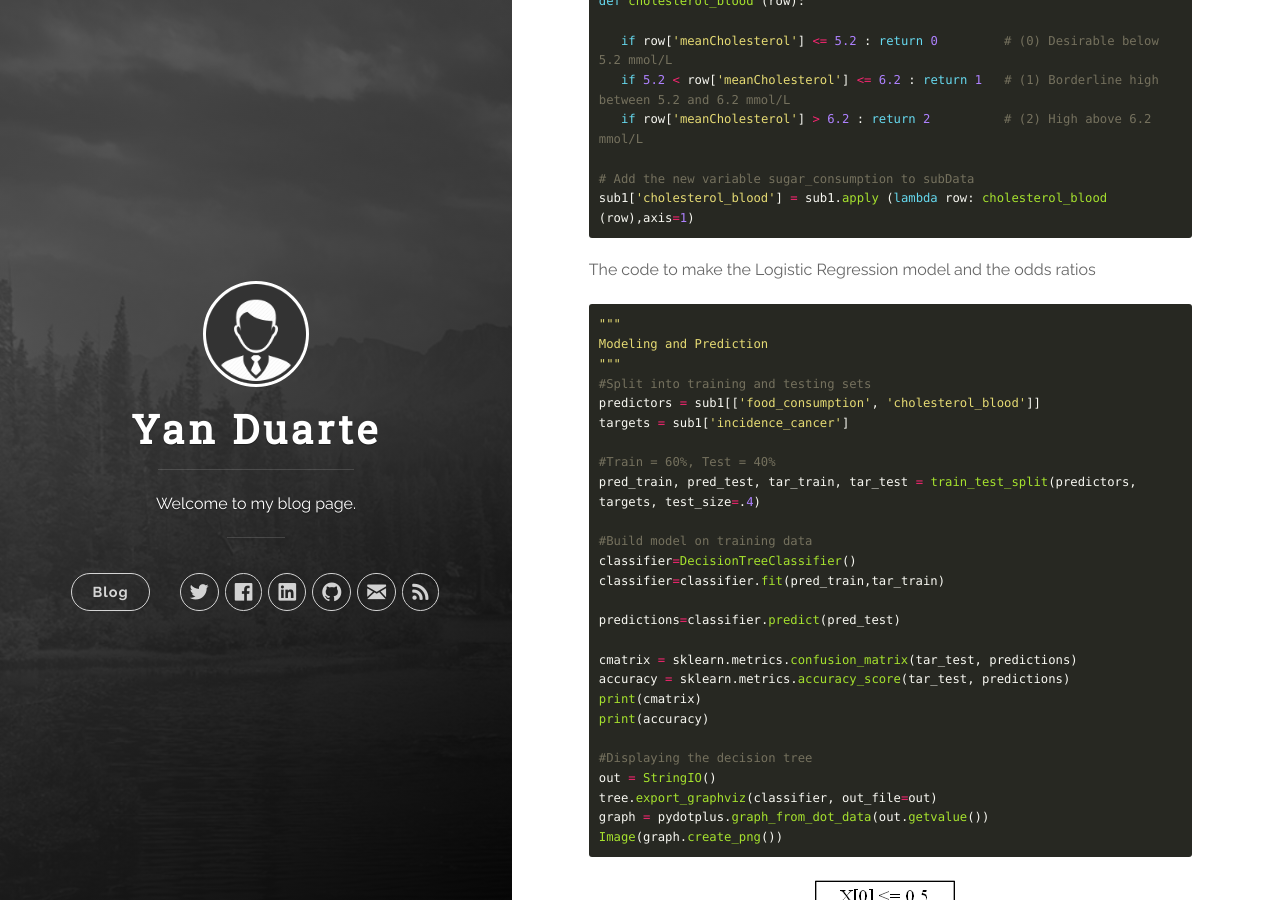
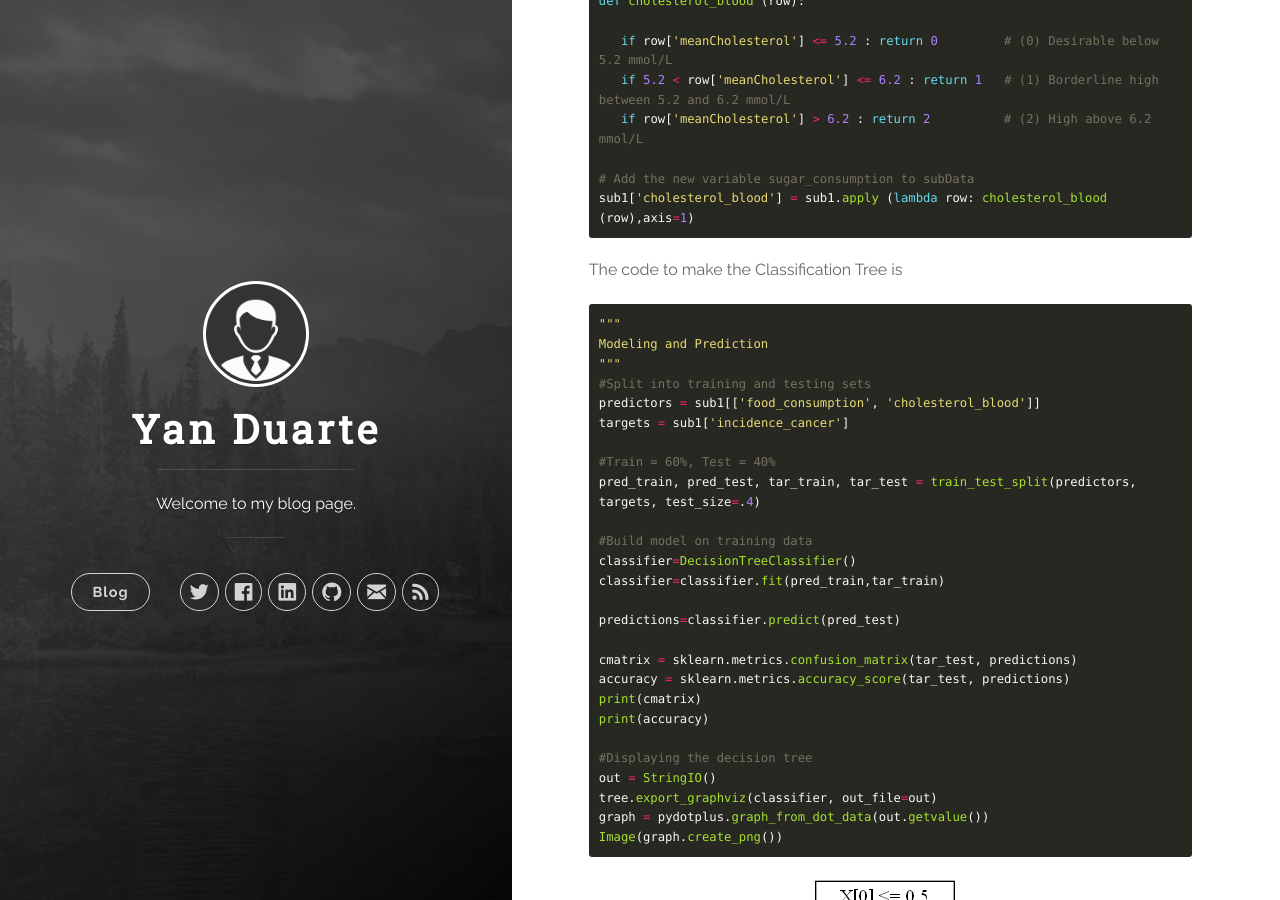
Before and after one commit to yan-duarte/yan-duarte.github.io, a Jekyll site: the page built from _posts/2016-10-08-MLDA-Assignment1.md, in a window 1280 px wide and 900 px high, scrolled down 2673 px. Built offline with Jekyll 4.4.1, drawn with Linux system fonts in a browser that asks for light colours; nearby versions of some CDN libraries.

Commit message:
Updated 2016-10-08-MLDA-Assignment1.md

````diff
--- a/_posts/2016-10-08-MLDA-Assignment1.md
+++ b/_posts/2016-10-08-MLDA-Assignment1.md
@@ -105,7 +105,7 @@ def cholesterol_blood (row):
 sub1['cholesterol_blood'] = sub1.apply (lambda row: cholesterol_blood (row),axis=1)
 ```
 
-The code to make the Logistic Regression model and the odds ratios
+The code to make the Classification Tree is
 
 ```python
 """
````
